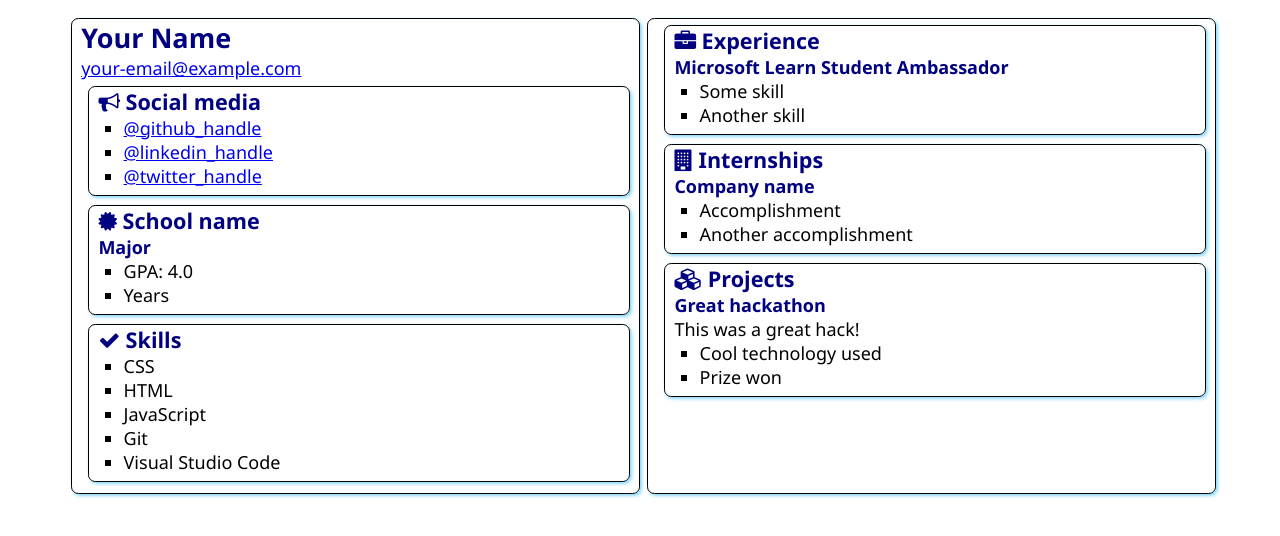
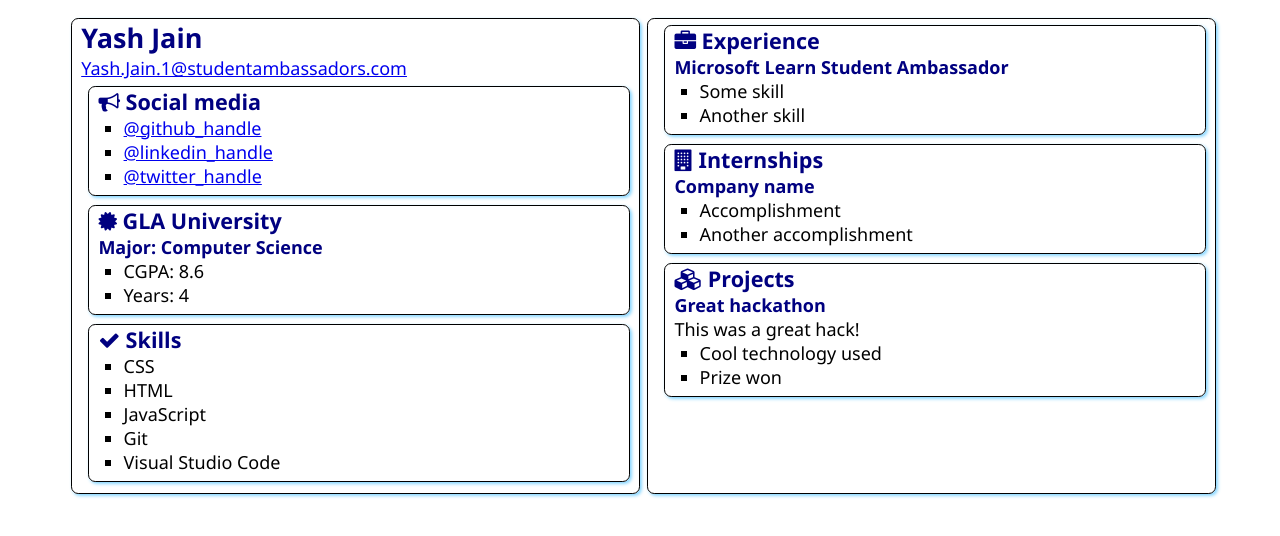
Before and after one commit to yashjain092000/SATechnicalOnboarding, a plain HTML site: page src/index.html in a window 1280 px wide. Drawn offline with Linux system fonts and the light colour scheme.

Commit message:
Update index.html
Changed name, added links and school

```diff
--- a/src/index.html
+++ b/src/index.html
@@ -12,8 +12,8 @@
 <body>
     <main>
         <article class="box">
-            <h1>Your Name</h1>
-            <div><a href="mailto:your.email@example.com">your-email@example.com</a></div>
+            <h1>Yash Jain</h1>
+            <div><a href="mailto:yash.jain.1@studentambassadors.com">Yash.Jain.1@studentambassadors.com</a></div>
 
             <section class="box">
                 <h2>
@@ -21,9 +21,9 @@
                     Social media
                 </h2>
                 <ul>
-                    <li><a href="https://github.com/<handle>">@github_handle</a></li>
-                    <li><a href="https://linkedin.com/in/<handle>">@linkedin_handle</a></li>
-                    <li><a href="https://twitter.com/<handle>">@twitter_handle</a></li>
+                    <li><a href="https://github.com/yashjain092000">@github_handle</a></li>
+                    <li><a href="https://linkedin.com/in/yash-jain-326999157">@linkedin_handle</a></li>
+                    <li><a href="https://twitter.com/YashJai38655100">@twitter_handle</a></li>
                 </ul>
             </section>
 
@@ -31,12 +31,12 @@
                 <div class="education">
                     <h2>
                         <i class="fa fa-certificate" aria-hidden="true"></i>
-                        School name
+                        GLA University
                     </h2>
-                    <h3>Major</h3>
+                    <h3>Major: Computer Science</h3>
                     <ul>
-                        <li>GPA: 4.0</li>
-                        <li>Years</li>
+                        <li>CGPA: 8.6</li>
+                        <li>Years: 4</li>
                     </ul>
                 </div>
             </section>
```
